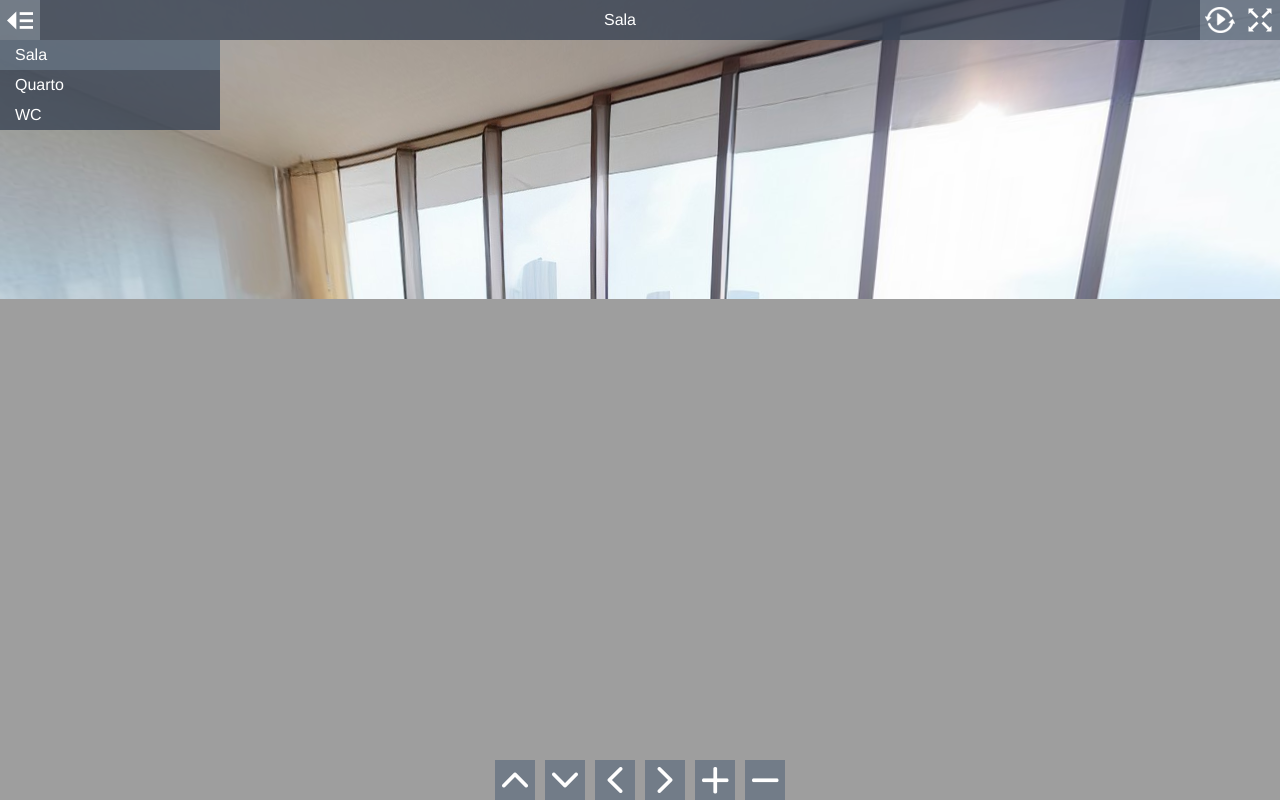
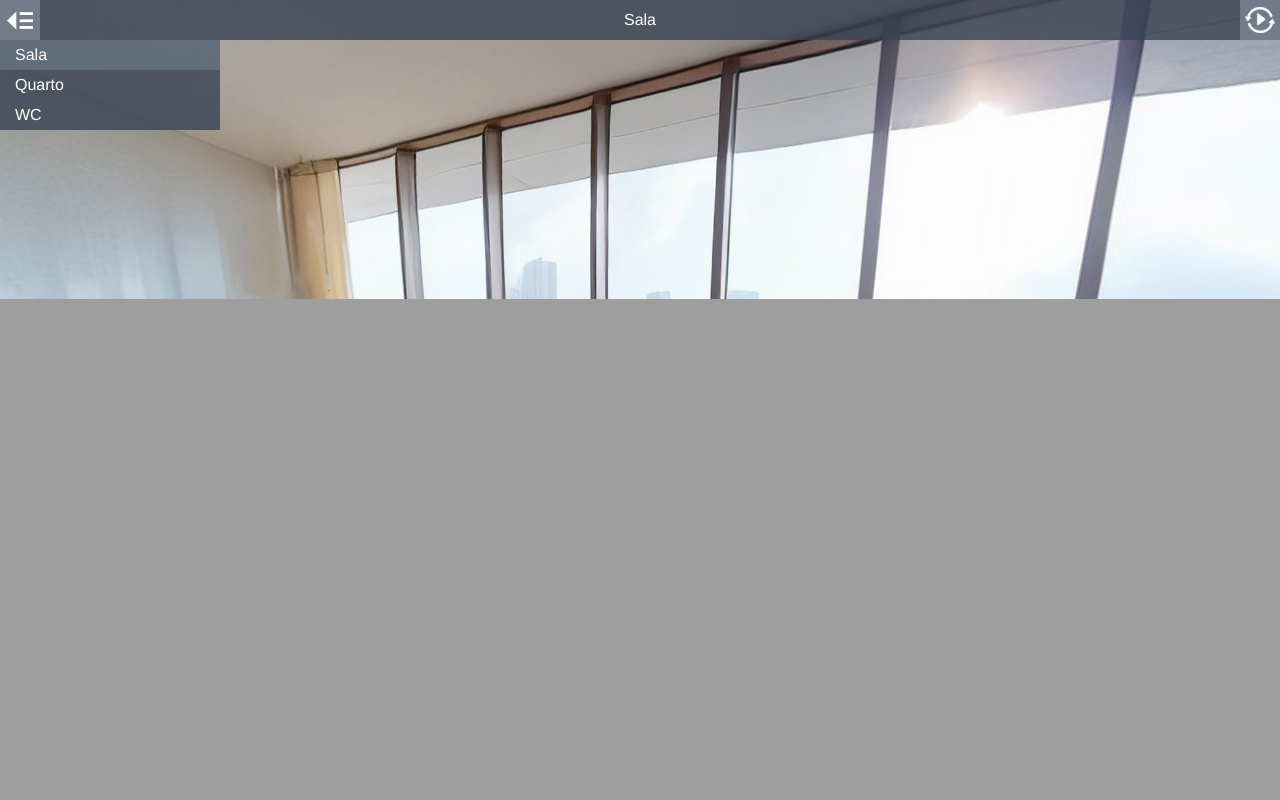
Before and after one commit to sipdouro/testevirtualtour, a plain HTML site: page index.html in a window 1280 px wide. Drawn offline with Linux system fonts and the light colour scheme.

Commit message:
Add files via upload

```diff
--- a/data.js
+++ b/data.js
@@ -121,11 +121,11 @@ var APP_DATA = {
       "infoHotspots": []
     }
   ],
-  "name": "Teste",
+  "name": "SipDouro",
   "settings": {
     "mouseViewMode": "drag",
     "autorotateEnabled": false,
-    "fullscreenButton": true,
-    "viewControlButtons": true
+    "fullscreenButton": false,
+    "viewControlButtons": false
   }
 };
--- a/index.html
+++ b/index.html
@@ -1,14 +1,14 @@
 <!DOCTYPE html>
 <html>
 <head>
-<title>Teste</title>
+<title>SipDouro</title>
 <meta charset="utf-8">
 <meta name="viewport" content="target-densitydpi=device-dpi, width=device-width, initial-scale=1.0, maximum-scale=1.0, minimum-scale=1.0, user-scalable=no, minimal-ui" />
 <style> @-ms-viewport { width: device-width; } </style>
 <link rel="stylesheet" href="vendor/reset.min.css">
 <link rel="stylesheet" href="style.css">
 </head>
-<body class="multiple-scenes view-control-buttons">
+<body class="multiple-scenes ">
 
 <div id="pano"></div>
 
```
